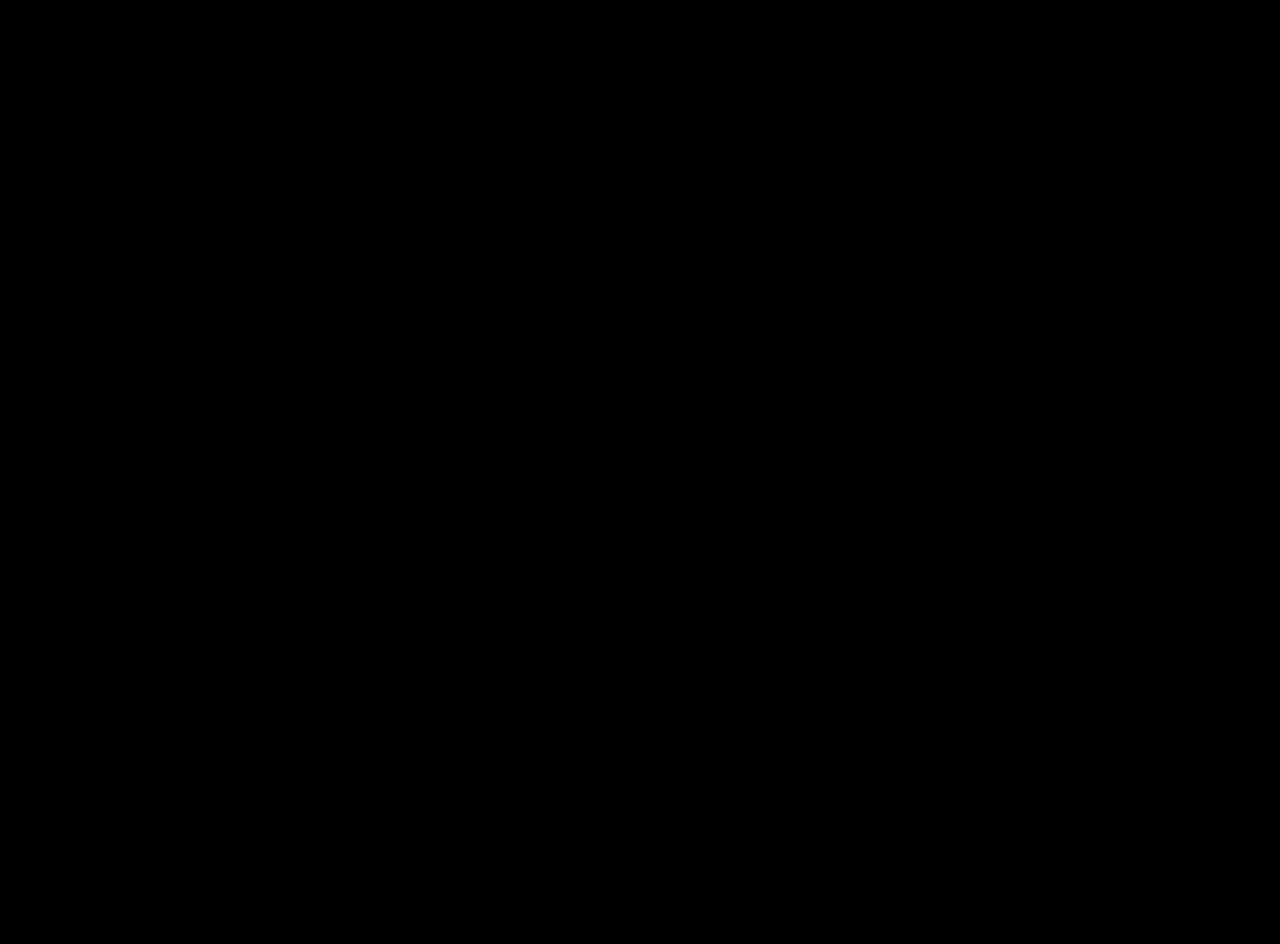
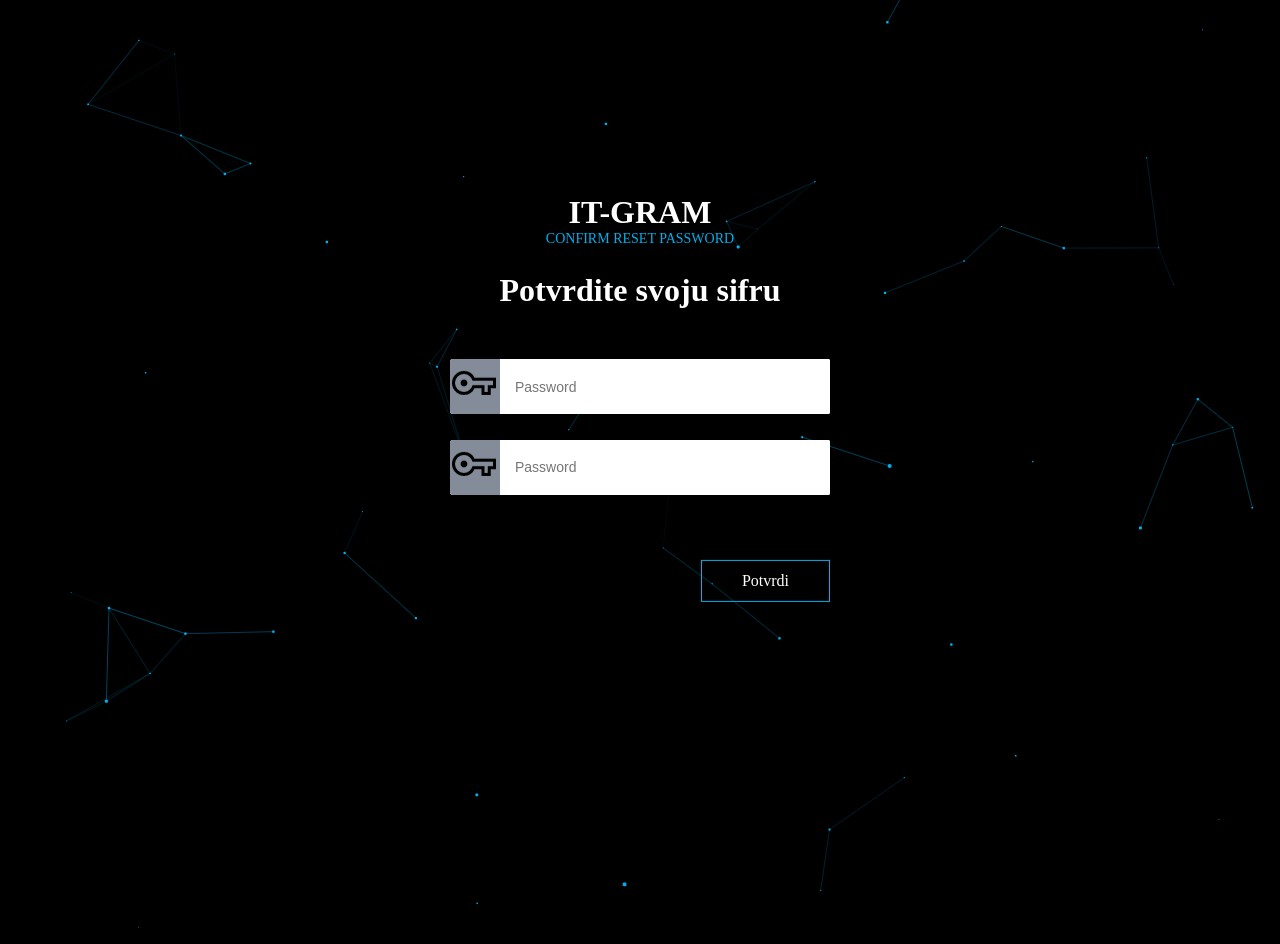
Before and after one commit to andricmilos/socijalni-client, a React (Vite) app: page /confirmresetpassword in a window 1280 px wide. Before the commit this address had no page. Shown: the top 944 px of the page. Before the commit the page ends 800 px from the top, so only its background shows below. Built offline with nearby package versions, Linux system fonts and the light colour scheme.

Commit message:
Dodate stranice za potvrdu registracije, logut, neocekivana greska, reset password.

```diff
--- a/src/App.jsx
+++ b/src/App.jsx
@@ -4,6 +4,11 @@ import { BrowserRouter, Routes, Route } from "react-router-dom";
 import PocetnaStranica from './components/PocetnaStranica'
 import Login from './components/Login'
 import SignUp from './components/SignUp'
+import Logout from './components/Logout'
+import NeocekivanaGreska from './components/NeocekivanaGreska';
+import ResetPassword from './components/ResetPassword';
+import ConfirmResetPassword from './components/ConfirmResetPassword'
+import ConfirmRegistration from './components/ConfirmRegistration';
 function App() {
   return (<>
       <BrowserRouter>
@@ -14,7 +19,12 @@ function App() {
             </>}>
           </Route>
           <Route path="/login" element={<Login />}></Route>
+          <Route path="/logout" element={<Logout />}></Route>
           <Route path="/SignUp" element={<SignUp />}></Route>
+          <Route path="/error" element={<NeocekivanaGreska />}></Route>
+          <Route path="/resetpassword" element={<ResetPassword />}></Route>
+          <Route path="/confirmresetpassword" element={<ConfirmResetPassword />}></Route>
+          <Route path="/confirmregistration" element={<ConfirmRegistration />}></Route>
         </Routes>
       </BrowserRouter>
     </>
--- /dev/null
+++ b/src/components/ConfirmRegistration.jsx
@@ -0,0 +1,21 @@
+import "../styles/Login.css"
+import Image from "../assets/pozadinaNova.png"
+
+export default function ConfirmRegistration(){
+    return(<>
+        <div className="pozadina">
+            <img src={Image} alt="" />
+        </div>
+        <div className="landing-form">
+            <div className="title">
+                IT-gram
+                <span>
+                    Confirm Registration
+                </span>
+            </div>
+            <h1>Uspesno ste aktivirali nalog</h1><br/>
+            <a href="/login">Go to Login</a><br/><br/>
+            <a href="/">Go to lending page</a>
+        </div>
+    </>)
+}
--- /dev/null
+++ b/src/components/ConfirmResetPassword.jsx
@@ -0,0 +1,45 @@
+import "../styles/ResetPassword.css"
+import Image from "../assets/pozadinaNova.png"
+import Image3 from "../assets/key.png"
+
+export default function ConfirmResetPassword(){
+    return(<>
+        <div className="pozadina">
+            <img src={Image} alt="" />
+        </div>
+        <div className="landing-form">
+            <div className="title">
+                IT-gram
+                <span>
+                    Confirm Reset Password
+                </span>
+            </div>
+            <h1>Potvrdite svoju sifru</h1><br/>
+            <div className="sign-in-basic">
+                <div className="landing-form-row">
+                    <div className="input-wrapper">
+                        <input type="password" name="password" placeholder="Password"  />
+                        <div className="input-pre">
+                            <img src={Image3} alt="" />
+                        </div>
+                    </div>
+                </div>
+            </div>
+            <div className="sign-in-basic">
+                <div className="landing-form-row">
+                    <div className="input-wrapper">
+                        <input type="password" name="password" placeholder="Password"  />
+                        <div className="input-pre">
+                            <img src={Image3} alt="" />
+                        </div>
+                    </div>
+                </div>
+            </div>
+            <div className="landing-form-actions">
+                    <div className="btn-medium">
+                        Potvrdi
+                    </div>
+                </div>
+        </div>
+    </>)
+}
--- /dev/null
+++ b/src/components/Logout.jsx
@@ -0,0 +1,21 @@
+import "../styles/Login.css"
+import Image from "../assets/pozadinaNova.png"
+
+export default function Logout(){
+    return(<>
+        <div className="pozadina">
+            <img src={Image} alt="" />
+        </div>
+        <div className="landing-form">
+            <div className="title">
+                IT-gram
+                <span>
+                    Logout
+                </span>
+            </div>
+            <h1>Uspesno ste se izlogovali !!!</h1><br/>
+            <a href="/login">Back to Login</a><br/><br/>
+            <a href="/">Back to landing page</a>
+        </div>
+    </>)
+}
--- /dev/null
+++ b/src/components/NeocekivanaGreska.jsx
@@ -0,0 +1,20 @@
+import "../styles/Login.css"
+import Image from "../assets/pozadinaNova.png"
+
+export default function NeocekivanaGreska(){
+    return(<>
+        <div className="pozadina">
+            <img src={Image} alt="" />
+        </div>
+        <div className="landing-form">
+            <div className="title">
+                IT-gram
+                <span>
+                    PAGE NOT FOUND
+                </span>
+            </div>
+            <h1>Doslo je do greske !!!</h1><br/>
+            <a href="/FAQ">Go to FAQ</a><br/><br/>
+        </div>
+    </>)
+}
--- /dev/null
+++ b/src/components/ResetPassword.jsx
@@ -0,0 +1,35 @@
+import "../styles/ResetPassword.css"
+import Image from "../assets/pozadinaNova.png"
+import Image2 from "../assets/account.png"
+
+export default function ResetPassword(){
+    return(<>
+        <div className="pozadina">
+            <img src={Image} alt="" />
+        </div>
+        <div className="landing-form">
+            <div className="title">
+                IT-gram
+                <span>
+                    Reset Password
+                </span>
+            </div>
+            <h1>Unesi svoj email ako zelite da resetujete sifru</h1><br/>
+            <div className="sign-in-basic">
+                <div className="landing-form-row">
+                    <div className="input-wrapper">
+                        <input type="email" name="email" placeholder="Email"  />
+                        <div className="input-pre">
+                            <img src={Image2} alt="" />
+                        </div>
+                    </div>
+                </div>
+            </div>
+            <div className="landing-form-actions">
+                    <div className="btn-medium">
+                        Potvrdi
+                    </div>
+                </div>
+        </div>
+    </>)
+}
--- a/src/components/SignUp.jsx
+++ b/src/components/SignUp.jsx
@@ -3,9 +3,7 @@ import Image from "../assets/pozadinaNova.png"
 import Image2 from "../assets/account.png"
 import Image3 from "../assets/key.png"
 import Image4 from "../assets/calendar.png"
-// import Image4 from "./"
-// import Image5 from "./"
-// import Image6 from "./"
+
 export default function Login(){
     return(<>
         <div className="pozadina">
@@ -51,6 +49,16 @@ export default function Login(){
             <div className="sign-in-basic">
                 <div className="landing-form-row">
                     <div className="input-wrapper">
+                        <input type="email" name="email" placeholder="Email"  />
+                        <div className="input-pre">
+                            <img src={Image2} alt="" />
+                        </div>
+                    </div>
+                </div>
+            </div>
+            <div className="sign-in-basic">
+                <div className="landing-form-row">
+                    <div className="input-wrapper">
                         <input type="date" name="datum_rodjenja" />
                         <div className="input-pre">
                             <img src={Image4} alt="" />
--- /dev/null
+++ b/src/styles/ResetPassword.css
@@ -0,0 +1,4 @@
+h1{
+    text-align: center;
+    margin-bottom: 1em;
+}
```
